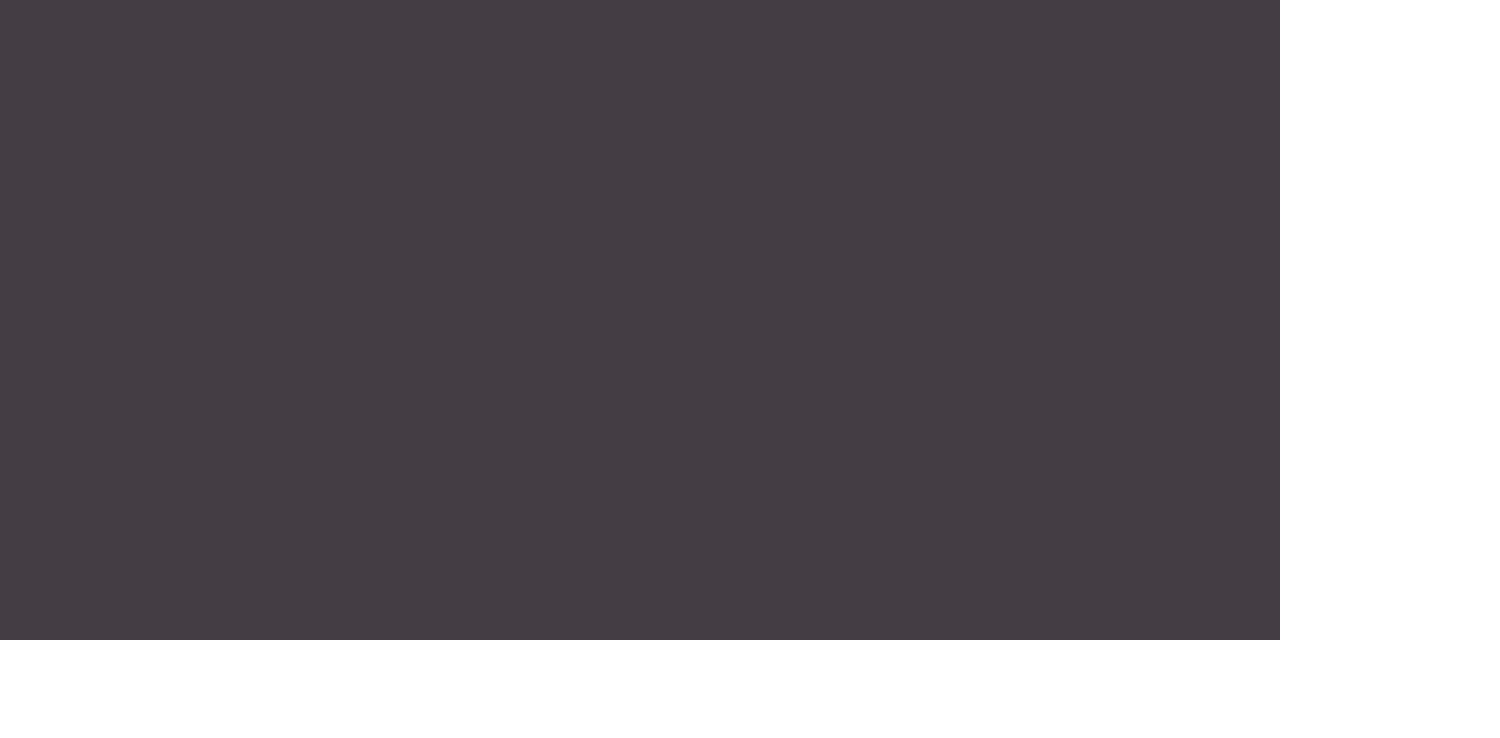
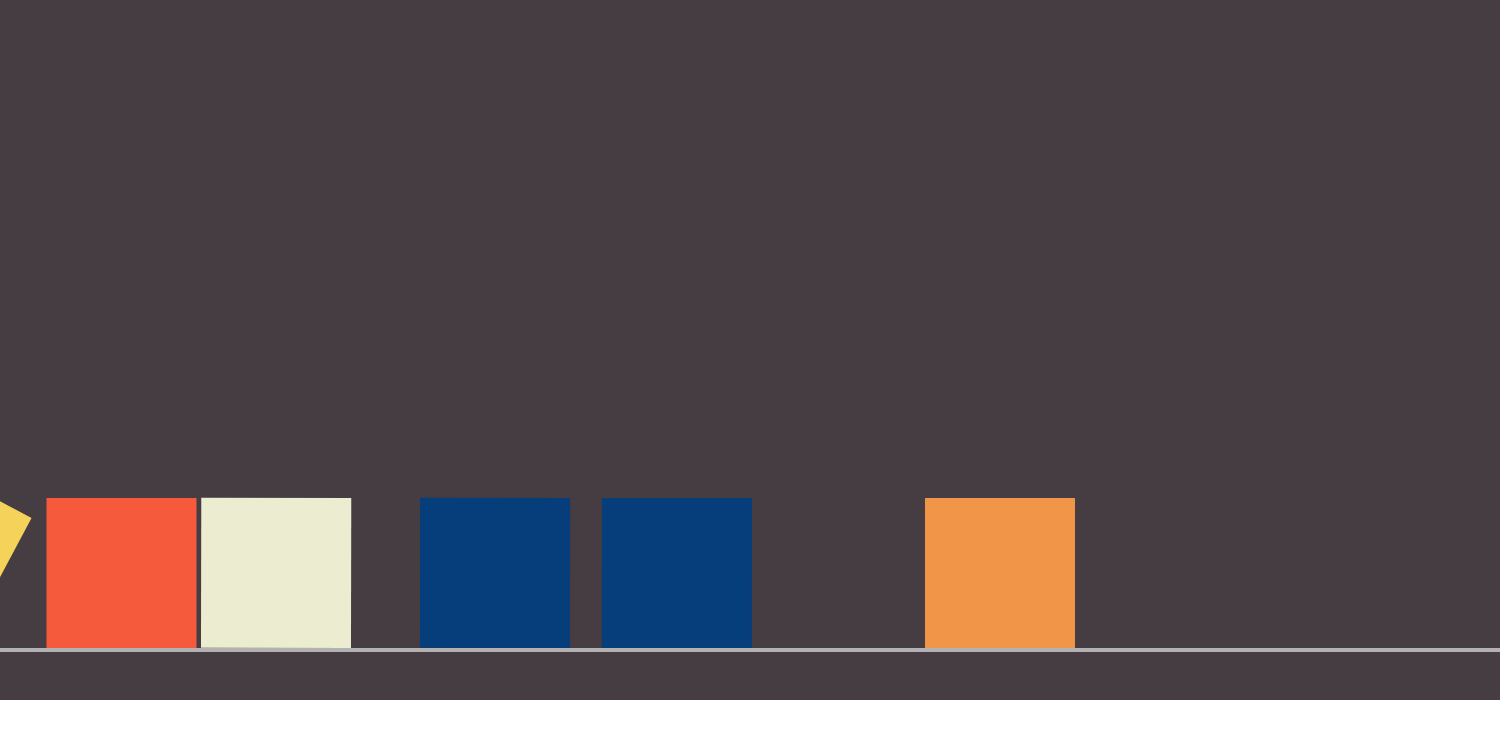
Before and after one commit to DavidHaring20/creative-code, a website: page Mandatory_1/index.html in a window 1280 px wide. Shown: the whole page, 1500 px wide, since content can reach past the window. Drawn offline with nearby package versions, Linux system fonts and the light colour scheme.

Commit message:
Finally having some core code base. Everything works good. Need to add rain.

```diff
--- a/Mandatory_1/index.html
+++ b/Mandatory_1/index.html
@@ -6,9 +6,7 @@
     <meta name="viewport" content="width=device-width, initial-scale=1.0">
     <title>My Mandatory Project 1</title>
 </head>
-<body style="margin: 0; overflow-y: hidden;">
-    <canvas id="canvas"></canvas>
-
+<body style="margin: 0; overflow-x: hidden; overflow-y: hidden;">
     <script src="./node_modules/matter-js/build/matter.js" type="text/javascript"></script>
     <script src="./program.js"></script>
 </body>
--- a/Mandatory_1/program.js
+++ b/Mandatory_1/program.js
@@ -1,33 +1,56 @@
-// Set up the Canvas
-const canvas = document.getElementById("canvas");
-const context = canvas.getContext('2d');
-
-canvas.width = window.innerWidth;
-canvas.height = window.innerHeight * 0.80;
-
 // Constants
 const backgroundColor = 'rgb(69, 61, 66)';
 const particleColor = 'rgb(235, 16, 153)';
+const floorColor = 'rgba(255, 255, 255, 0.6)';
 const particleWidth = 5;
 
-// Background
-context.beginPath()
-context.fillStyle = backgroundColor;
-context.rect(0,0,canvas.width, canvas.height);
-context.stroke();
-context.fill();
+const width = document.innerWidth;
+const height = document.innerHeight;
+
+console.log(width, height);
 
 // Modules
-let Engine = Matter.Engine;
-let Bodies = Matter.Bodies;
-let Render = Matter.Render;
-let World = Matter.World;
+const Engine = Matter.Engine;
+const Bodies = Matter.Bodies;
+const Render = Matter.Render;
+const World = Matter.World;
+const Composite = Matter.Composite;
 
 // Create an Engine
-let engine = Engine.create();
+const engine = Engine.create();
 
 // Create a Render
-let render = Render.create({
-    element: document.body.canvas,
-    engine: engine
+const render = Render.create({
+    element: document.body,
+    engine: engine,
+    options: {
+        width: 1500,
+        height: 700,
+        wireframes: false,
+        background: backgroundColor
+    }
 });
+
+const floor = Bodies.rectangle(0, 650, 3000, 4, {
+    isStatic: true,
+    render: {
+        fillStyle: floorColor
+    }
+});
+
+
+let box1 = Bodies.rectangle(400, 40, 150, 150);
+let box2 = Bodies.rectangle(450, 630, 150, 150);
+let box3 = Bodies.rectangle(220, 180, 150, 150);
+let box4 = Bodies.rectangle(520, 110, 150, 150);
+let box5 = Bodies.rectangle(370, 250, 150, 150);
+let box6 = Bodies.rectangle(1000, 100, 150, 150);
+
+// Add everything to the world
+World.add(engine.world, [floor, box1, box2, box3, box4, box5, box6]);
+
+// Run an Engine
+Engine.run(engine)
+
+// Run the Render
+Render.run(render);
```
